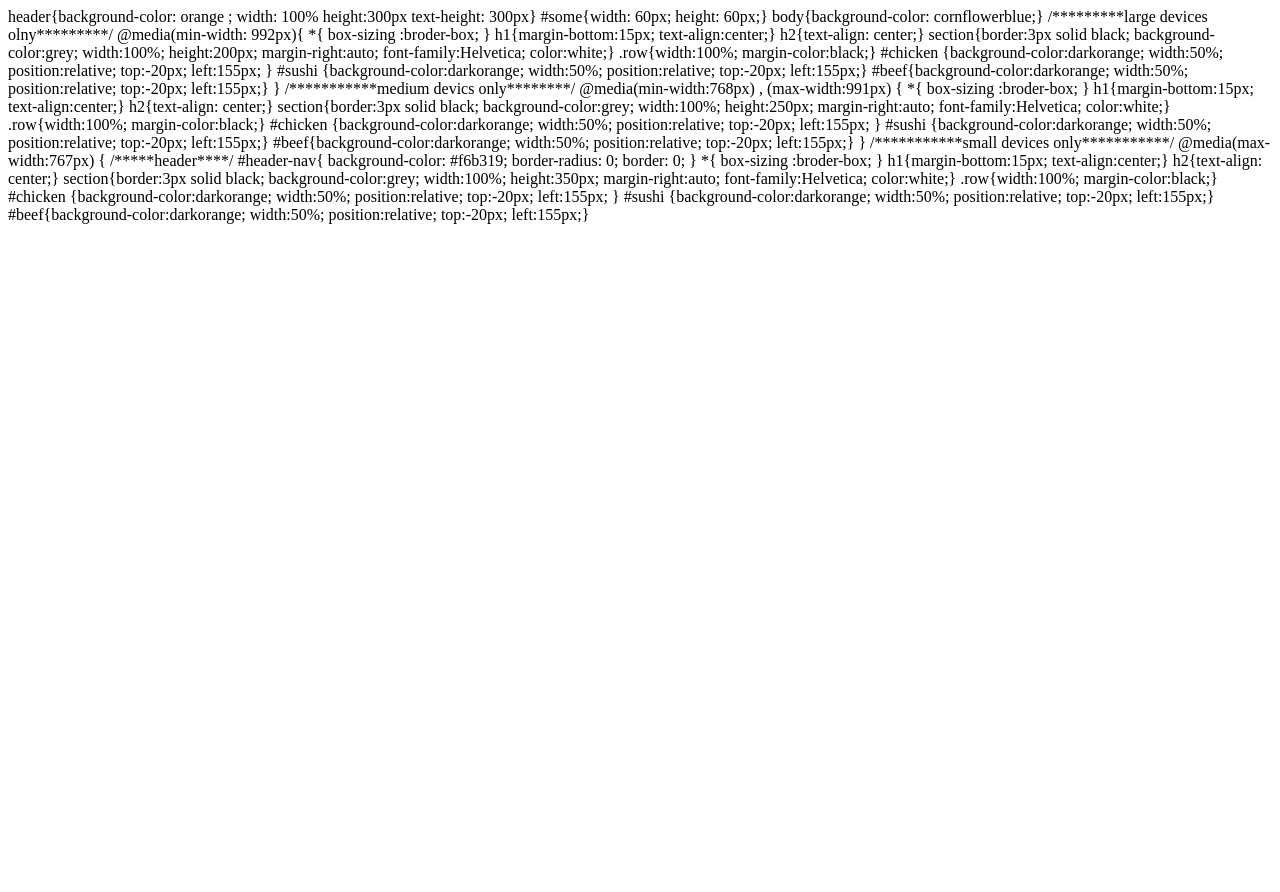
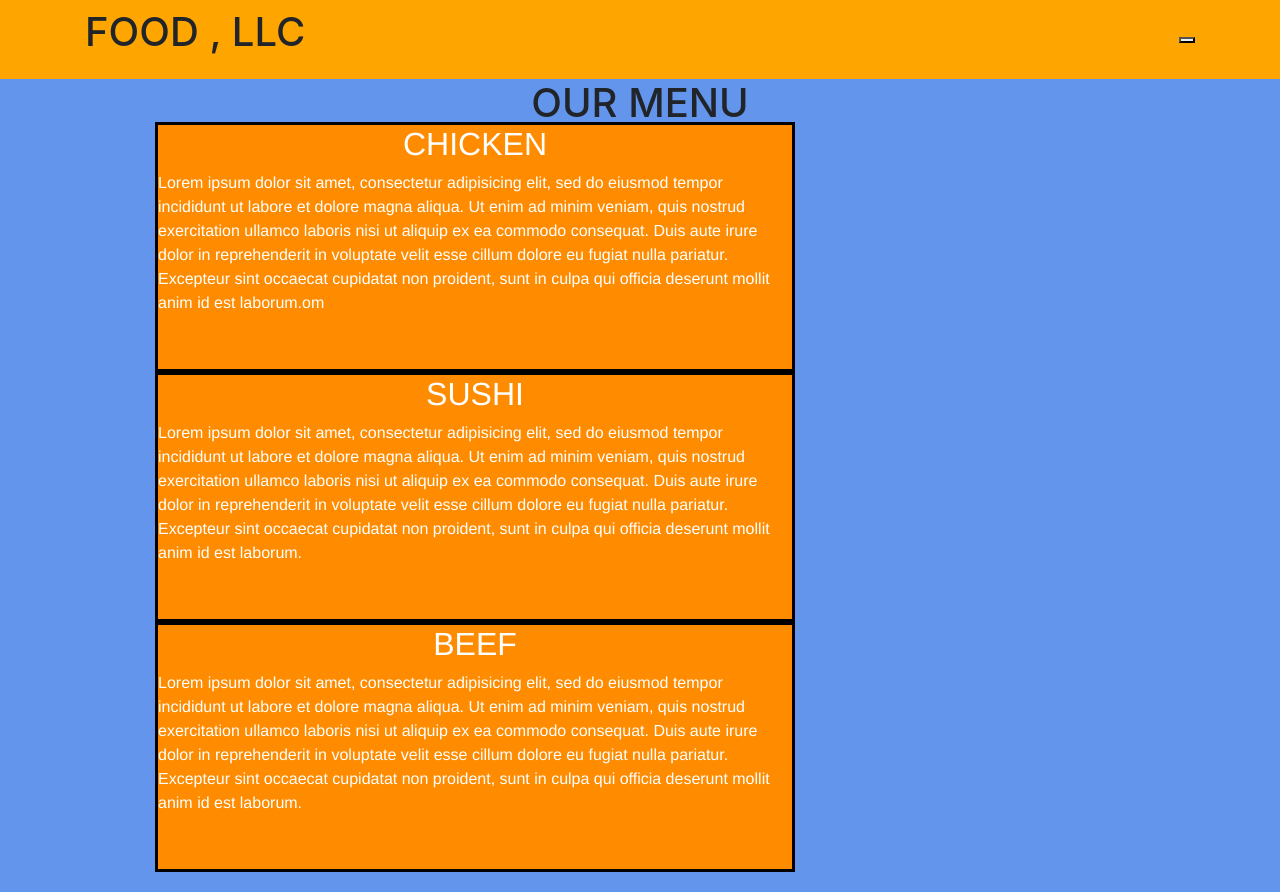
Before and after one commit to Yemize606/coursera-course, a plain HTML site: page module3-solution/index.html in a window 1280 px wide. Before the commit the page ends 800 px from the top, so only its background shows below. Drawn offline with nearby package versions, Linux system fonts and the light colour scheme.

Commit message:
Update index.html

```diff
--- a/module3-solution/index.html
+++ b/module3-solution/index.html
@@ -1,4 +1,13 @@
-header{background-color: orange ;
+<!DOCTYPE html>
+<html>
+<head>
+	<meta charset="utf-8">
+	<meta name="viewport" content="width=device-width, initial-scale=1">
+	<title>FOOD , LLC</title>
+	<link rel="stylesheet" href="css/bootstrap.min.css">
+	<link rel="stylesheet" type="text/css" href="style.css">
+	<style>
+		header{background-color: orange ;
 width: 100%
 height:300px
 text-height: 300px}
@@ -104,3 +113,49 @@ body{background-color: cornflowerblue;}
 				width:50%;
 				position:relative;
 				top:-20px; left:155px;}
+			</style>
+
+</head>
+<body>
+	<header>
+		<nav id="header-nav" class="navbar navbar-defult">
+			<div class="container">
+             <h1> FOOD , LLC</h1>
+             <button type="button" class="navbar-toggle collapsed" data-toggle="collapse" data-target="#collapsable-nav" aria-expanded="false">
+             	<span class="icon-bar"></span>
+             	<span class="icon-bar"></span>
+             	<span class="icon-bar"></span>
+             </button>
+             <div id="collapsable-nav" class="collapse navbar-collapse">
+             	<ul id="nav-list" class="nav nav navbar navbar-right">
+             		<li>
+
+             </div>
+			</div>
+		</nav>
+	</header>
+	<h1> OUR MENU</h1>
+	<section id="chicken"><h2>CHICKEN</h2>Lorem ipsum dolor sit amet, consectetur adipisicing elit, sed do eiusmod
+	tempor incididunt ut labore et dolore magna aliqua. Ut enim ad minim veniam,
+	quis nostrud exercitation ullamco laboris nisi ut aliquip ex ea commodo
+	consequat. Duis aute irure dolor in reprehenderit in voluptate velit esse
+	cillum dolore eu fugiat nulla pariatur. Excepteur sint occaecat cupidatat non
+	proident, sunt in culpa qui officia deserunt mollit anim id est laborum.om</section>
+    <section id="sushi"><h2>SUSHI</h2>Lorem ipsum dolor sit amet, consectetur adipisicing elit, sed do eiusmod
+    tempor incididunt ut labore et dolore magna aliqua. Ut enim ad minim veniam,
+    quis nostrud exercitation ullamco laboris nisi ut aliquip ex ea commodo
+    consequat. Duis aute irure dolor in reprehenderit in voluptate velit esse
+    cillum dolore eu fugiat nulla pariatur. Excepteur sint occaecat cupidatat non
+    proident, sunt in culpa qui officia deserunt mollit anim id est laborum.</section>
+    <section id="beef"><h2>BEEF</h2>Lorem ipsum dolor sit amet, consectetur adipisicing elit, sed do eiusmod
+    tempor incididunt ut labore et dolore magna aliqua. Ut enim ad minim veniam,
+    quis nostrud exercitation ullamco laboris nisi ut aliquip ex ea commodo
+    consequat. Duis aute irure dolor in reprehenderit in voluptate velit esse
+    cillum dolore eu fugiat nulla pariatur. Excepteur sint occaecat cupidatat non
+    proident, sunt in culpa qui officia deserunt mollit anim id est laborum.</section>
+
+    <scrip src="js/jquery-3.6.4 2.js"></scrip>
+    <style src="js/bootstrap.min.js"></style>
+
+</body>
+</html>
```
